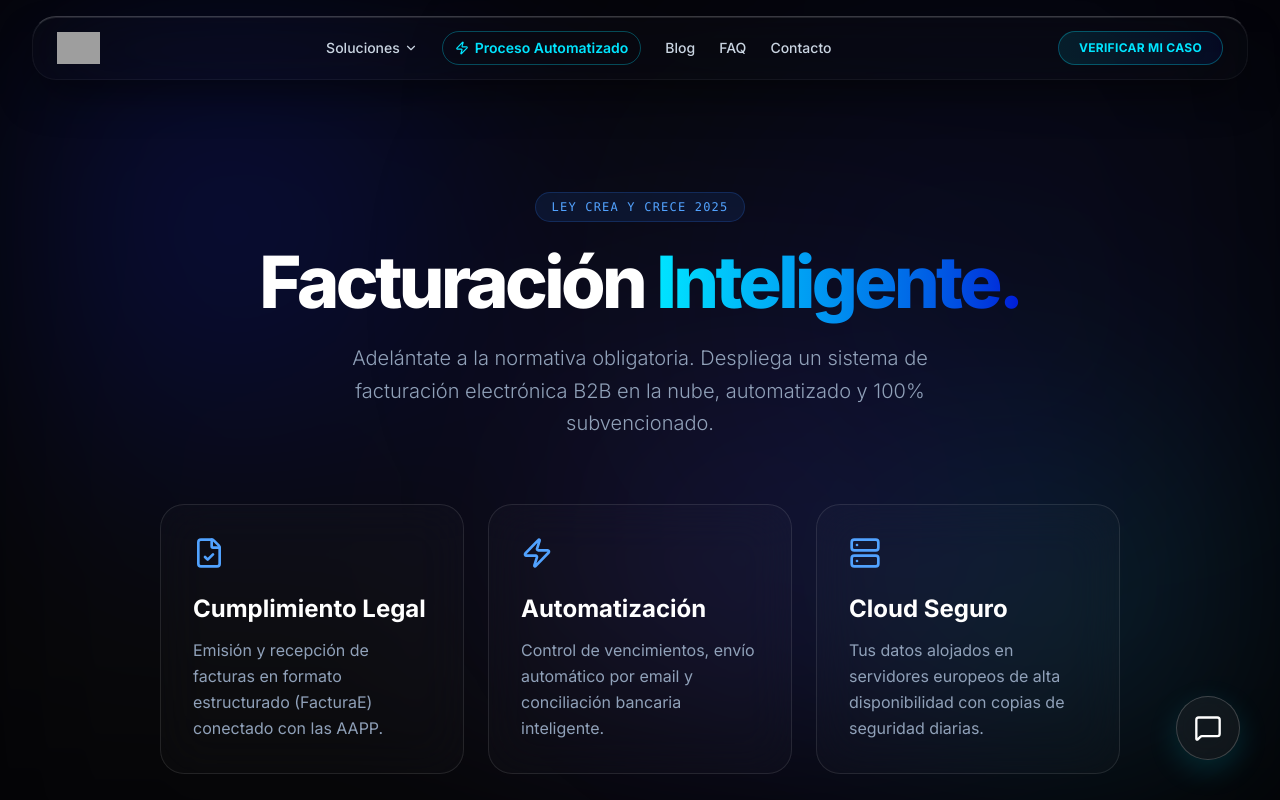
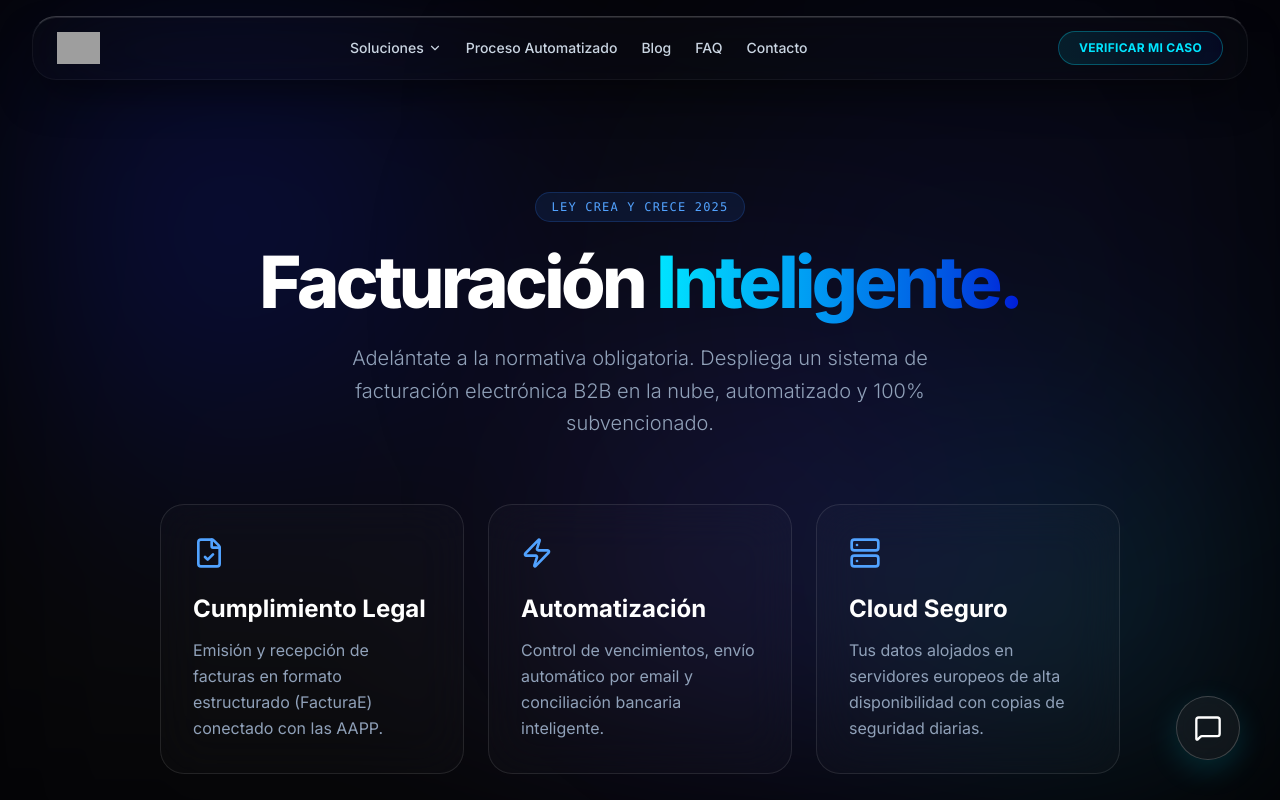
Before and after one commit to ZephyrStudio-Tech/v0-zephyrstudio-kitdigital, a Next.js app: page /factura-electronica in a window 1280 px wide. Shown: the top 800 px of the page. Built offline with nearby package versions, Linux system fonts and the light colour scheme; grey boxes are pictures that could not be loaded.

Commit message:
feat: update header navigation links and remove unused Zap icon

```diff
--- a/components/header.tsx
+++ b/components/header.tsx
@@ -2,7 +2,7 @@
 
 import { useState } from 'react'
 import { motion, AnimatePresence } from 'framer-motion'
-import { Menu, X, ChevronDown, Zap } from 'lucide-react'
+import { Menu, X, ChevronDown } from 'lucide-react'
 import Link from 'next/link'
 
 const solucionesLinks = [
@@ -14,6 +14,7 @@ const solucionesLinks = [
 ]
 
 const topLinks = [
+  { href: '/proceso-automatizado', label: 'Proceso Automatizado' },
   { href: '/blog', label: 'Blog' },
   { href: '/faq', label: 'FAQ' },
   { href: '/contacto', label: 'Contacto' },
@@ -80,14 +81,7 @@ export function Header() {
               </AnimatePresence>
             </div>
 
-            <Link
-              href="/proceso-automatizado"
-              className="flex items-center gap-1.5 text-sm font-semibold text-[#00e5ff] hover:text-white border border-[#00e5ff]/30 hover:border-[#00e5ff]/60 rounded-xl px-3 py-1.5 transition-all duration-200 hover:bg-[#00e5ff]/10"
-            >
-              <Zap className="w-3.5 h-3.5" />
-              Proceso Automatizado
-            </Link>
-
+            {/* All top links rendered the same way */}
             {topLinks.map((link) => (
               <Link
                 key={link.href}
@@ -146,16 +140,7 @@ export function Header() {
                   ))}
                 </nav>
 
-                {/* FIX: Link correctly closed with content */}
                 <div className="mt-3 pt-3 border-t border-white/[0.06] flex flex-col gap-1">
-                  <Link
-                    href="/proceso-automatizado"
-                    onClick={() => setMobileOpen(false)}
-                    className="text-sm font-medium text-slate-300 hover:text-white hover:bg-white/[0.04] transition-colors duration-200 px-4 py-3 rounded-xl"
-                  >
-                    Proceso Automatizado
-                  </Link>
-
                   {topLinks.map((link) => (
                     <Link
                       key={link.href}
```
